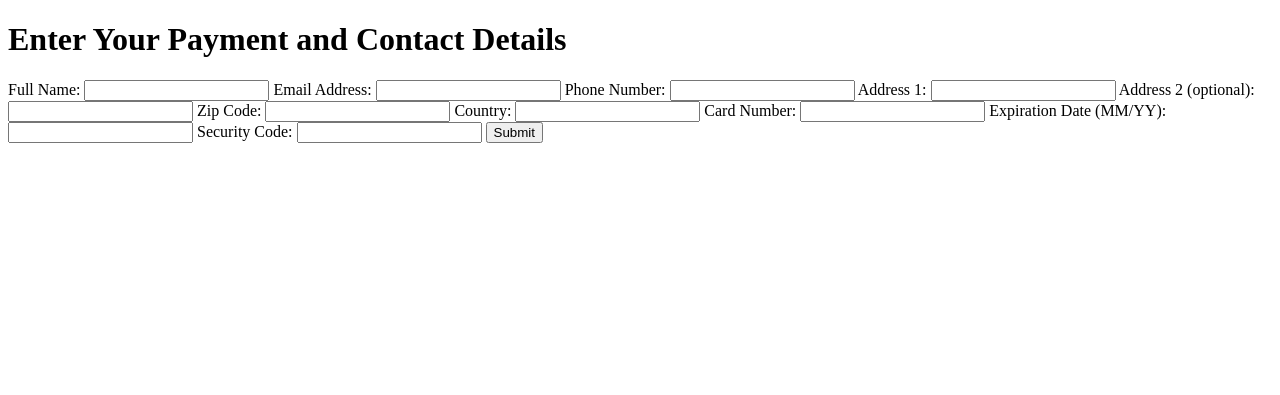
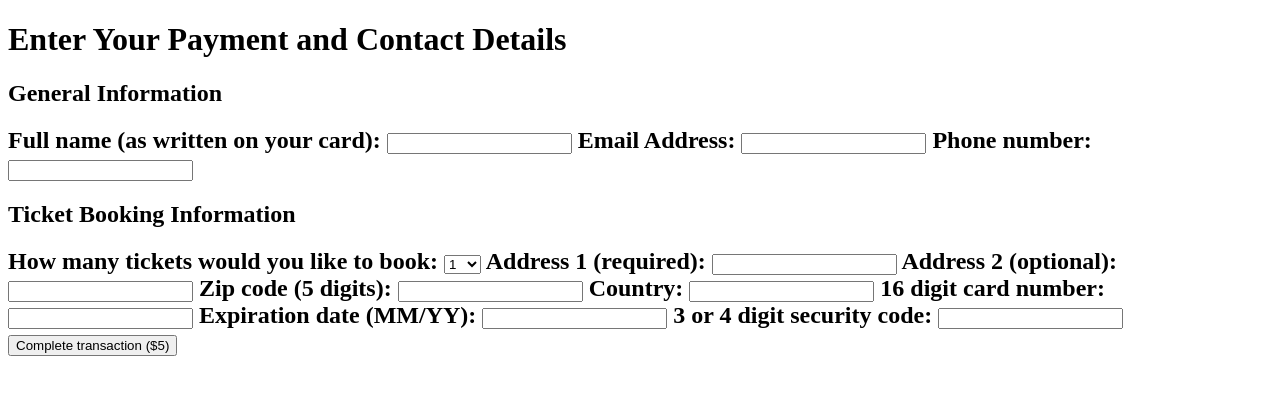
Before and after one commit to Hiravp/WebsiteDesign, a Django app: page /payments/ in a window 1280 px wide. Shown: the top 395 px of the page. Run offline with Django 5.2, Linux system fonts and the light colour scheme.

Commit message:
Updated form template + better thankyou page
transactions.html

I changed the layout a little bit to add the new field from forms.py file (ticket_num) and to add more labels for easier readability (General Information + Ticket booking information). Also i added a giant comment at the bottom of the file with ideas for edits and new functionality.

post_submission.html

I added some basic javascript code to the buttons at the bottom of the thank you page (titled "Return to home" and "Order more tickets"). Now instead of them being null buttons that don't do anything i made it so that the order more tickets button takes the user back to an empty form so they can place another order. For the home button, I didn't put the actual home url since someone else has to do it since i don't know the home page url yet but i did add most of the same code so it will work once you just type the form name wehre i put the comment. Additionally, there is a new div class that says more nice stuff to the user (more styling for soham ig so yay).

Tip: Use chat gpt since it actually gave really good suggestions for CSS styling when i asked for it. U can also ask it to make something in a similar style to what you already have so that it works with the form. Then paste it into the html template and ur good (I tested all of this BTW)

```diff
--- a/Paymentform/payments/templates/reviews/transactions.html
+++ b/Paymentform/payments/templates/reviews/transactions.html
@@ -11,38 +11,44 @@
     <form method="POST">
         {% csrf_token %}
 
-        <!-- Render form fields manually -->
-        <label for="id_name">Full Name:</label>
+        <h2>General Information<h2/>
+        <!-- Render form fields dynamically (based on forms.py) -->
+        {{ form.name.label_tag }}
         {{ form.name }}
 
-        <label for="id_email">Email Address:</label>
+        {{ form.email.label_tag }}
         {{ form.email }}
 
-        <label for="id_phone_number">Phone Number:</label>
+        {{ form.phone_number.label_tag }}
         {{ form.phone_number }}
 
-        <label for="id_address1">Address 1:</label>
+        <h2>Ticket Booking Information<h2/>
+
+        {{ form.ticket_num.label_tag }}
+        {{ form.ticket_num }}
+
+        {{ form.address1.label_tag }}
         {{ form.address1 }}
 
-        <label for="id_address2">Address 2 (optional):</label>
+        {{ form.address2.label_tag }}
         {{ form.address2 }}
 
-        <label for="id_zip_code">Zip Code:</label>
+        {{ form.zip_code.label_tag }}
         {{ form.zip_code }}
 
-        <label for="id_country">Country:</label>
+        {{ form.country.label_tag }}
         {{ form.country }}
 
-        <label for="id_card_num">Card Number:</label>
+        {{ form.card_num.label_tag }}
         {{ form.card_num }}
 
-        <label for="id_expiration">Expiration Date (MM/YY):</label>
+        {{ form.expiration.label_tag }}
         {{ form.expiration }}
 
-        <label for="id_security_code">Security Code:</label>
+        {{ form.security_code.label_tag }}
         {{ form.security_code }}
 
-        <button type="submit">Submit</button>
+        <button type="submit">Complete transaction ($5)</button>
     </form>
 </body>
 </html>
@@ -51,5 +57,11 @@
 Things that might need editing
 
 1) Make the message when hovering over text field be different if u want to (idk how html works that well yet)
+2) Make it so that the submit button multiplies number of tickets booked by cost of 1 ticket ($5 for now; right now the submit button shows only $5)
+
+Cool Ideas
+
+1) Make there be a horizantal line after all the form filling stuff that updates the total and shows how much tax and extra charges there are
+2) Make the General information and payment information sections of the form collapsable for more organization
 
  {% endcomment %}
```
Also changed, not shown: Paymentform/payments/templates/reviews/post_submission.html (+17 -12 lines).
